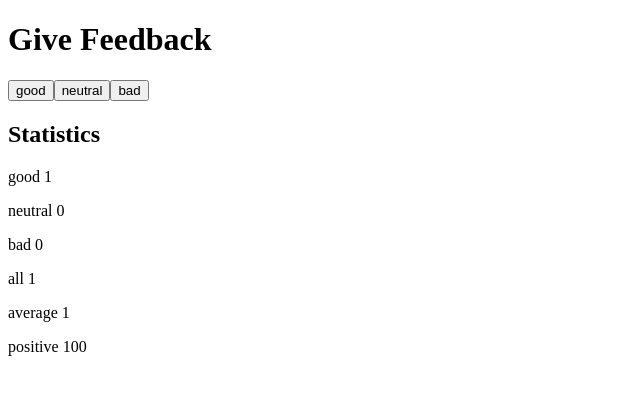
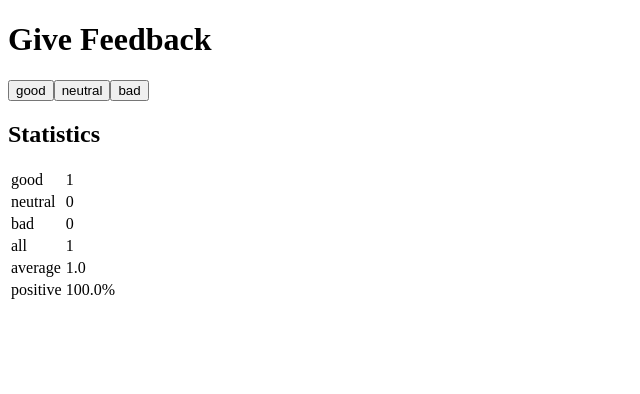
Before and after one commit to kimarimt/uoh_fs_open, a React (Vite) app in the folder part1/unicafe/: page / in a window 1280 px wide. Both pictures are taken after a click on the button "good". Shown: the top 394 px of the page, without its empty margins (0-640 px from the left). Built offline with nearby package versions, Linux system fonts and the light colour scheme.

Commit message:
finished exercise 1.11

```diff
--- a/part1/unicafe/src/components/StatisticLine.jsx
+++ b/part1/unicafe/src/components/StatisticLine.jsx
@@ -1,4 +1,8 @@
-const StatisticLine = ({ text, value }) =>
-  <p>{text} {value}</p>
+const StatisticLine = ({ text, value }) => (
+  <tr>
+    <td>{text}</td>
+    <td>{value}</td>
+  </tr>
+)
 
 export default StatisticLine
--- a/part1/unicafe/src/components/Statistics.jsx
+++ b/part1/unicafe/src/components/Statistics.jsx
@@ -2,18 +2,20 @@ import StatisticLine from './StatisticLine'
 
 const Statistics = ({ good, bad, neutral }) => {
   const totalReviews = good + bad + neutral
-  const averageReviews = (good - bad) / totalReviews
-  const postiveRviews = good / totalReviews * 100
+  const averageReviews = ((good - bad) / totalReviews).toFixed(1)
+  const postiveReviews = (good / totalReviews * 100).toFixed(1)
 
   return (
-    <div>
-      <StatisticLine text="good" value={good} />
-      <StatisticLine text="neutral" value={neutral} />
-      <StatisticLine text="bad" value={bad} />
-      <StatisticLine text="all" value={totalReviews} />
-      <StatisticLine text="average" value={averageReviews} />
-      <StatisticLine text="positive" value={postiveRviews} />
-    </div>
+    <table>
+      <tbody>
+        <StatisticLine text="good" value={good} />
+        <StatisticLine text="neutral" value={neutral} />
+        <StatisticLine text="bad" value={bad} />
+        <StatisticLine text="all" value={totalReviews} />
+        <StatisticLine text="average" value={averageReviews} />
+        <StatisticLine text="positive" value={`${postiveReviews}%`} />
+      </tbody>
+    </table>
   )
 }
 
```
